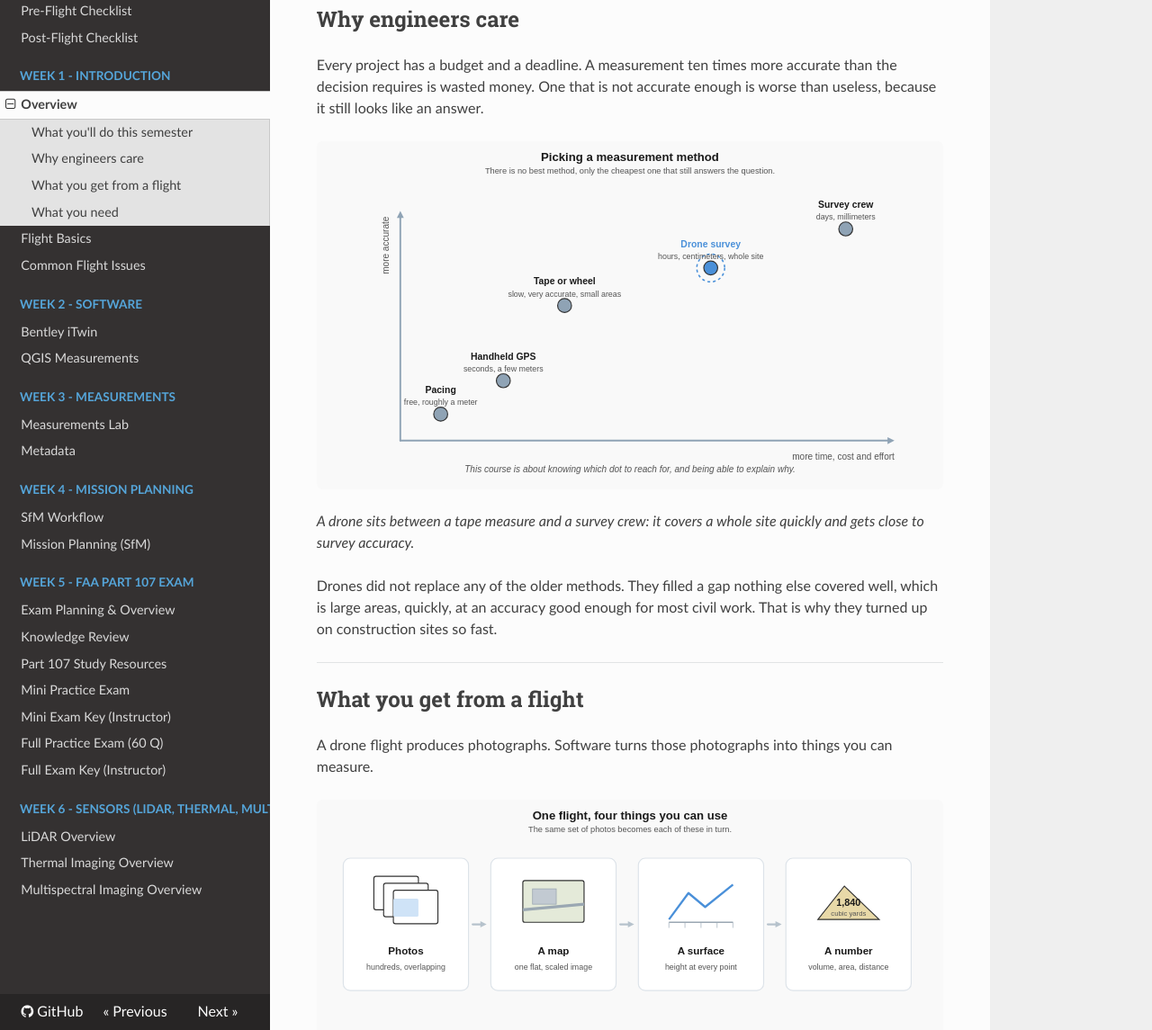
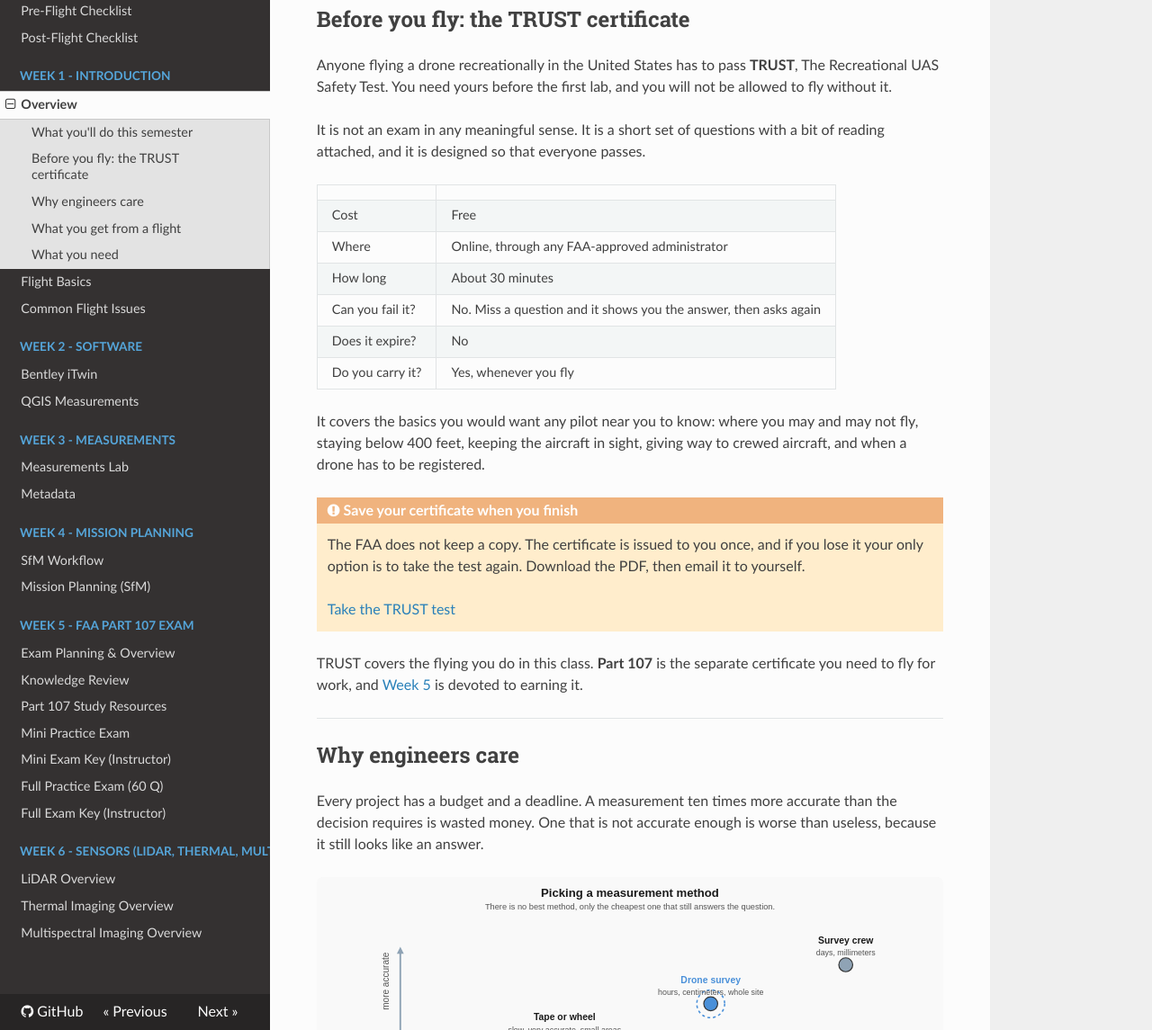
Before and after one commit to gus-p-williams/byu-cce-drone_measurements, an MkDocs documentation site: the page built from docs/week_01/class_overview.md, in a window 1280 px wide and 1400 px high, scrolled down 1165 px. Shown: the part 255-1400 px from the top of the window at 90% size. Built offline with MkDocs 1.6.1, drawn with Linux system fonts in a browser that asks for light colours; nearby versions of some CDN libraries; some of the changed text lies outside the part shown.

Commit message:
Week 1 overview: fly in the first lab, and add the TRUST requirement
Change the opening from flying in the first week to flying in the first lab,
and update the semester figure's subtitle to match.

Add a short section on the FAA TRUST certificate, placed early because it gates
the first lab rather than being a footnote. It covers what TRUST is, that it is
free and cannot be failed, roughly how long it takes, what it examines, and the
detail that catches people out: the FAA keeps no copy, so a lost certificate
means retaking the test.

Note that TRUST covers the flying done in this class while Part 107 is the
separate certificate needed for professional work, which keeps the page
consistent with the Week 5 recreational-versus-commercial table rather than
implying course flying needs Part 107.

Co-Authored-By: Claude Opus 5 <noreply@anthropic.com>

```diff
--- a/docs/week_01/class_overview.md
+++ b/docs/week_01/class_overview.md
@@ -2,7 +2,7 @@
 
 ![Students flying on campus](images/w01_overview_photo_placeholder.svg){ width="100%" }
 
-You will fly a drone in the first week of this class. By the end of the semester you will be able to
+You will fly a drone in the first lab of this class. By the end of the semester you will be able to
 put one over a construction site, turn what it saw into a map, measure something off that map, and
 defend the number when a client asks where it came from.
 
@@ -27,6 +27,38 @@ That last part is what makes this an engineering course rather than a flying cou
 Each week is a short lecture followed by something you actually do: a flight, a lab, or a piece of
 software. The [flight checklists](../flight_check_list/index.md) and
 [Flight Basics](flight_basics.md) are there whenever you need them.
+
+---
+
+## Before you fly: the TRUST certificate
+
+Anyone flying a drone recreationally in the United States has to pass **TRUST**, The Recreational
+UAS Safety Test. You need yours before the first lab, and you will not be allowed to fly without it.
+
+It is not an exam in any meaningful sense. It is a short set of questions with a bit of reading
+attached, and it is designed so that everyone passes.
+
+| | |
+|---|---|
+| Cost | Free |
+| Where | Online, through any FAA-approved administrator |
+| How long | About 30 minutes |
+| Can you fail it? | No. Miss a question and it shows you the answer, then asks again |
+| Does it expire? | No |
+| Do you carry it? | Yes, whenever you fly |
+
+It covers the basics you would want any pilot near you to know: where you may and may not fly,
+staying below 400 feet, keeping the aircraft in sight, giving way to crewed aircraft, and when a
+drone has to be registered.
+
+!!! warning "Save your certificate when you finish"
+    The FAA does not keep a copy. The certificate is issued to you once, and if you lose it your
+    only option is to take the test again. Download the PDF, then email it to yourself.
+
+    [Take the TRUST test](https://www.faa.gov/uas/recreational_flyers/knowledge_test_updates){target="_blank"}
+
+TRUST covers the flying you do in this class. **Part 107** is the separate certificate you need to
+fly for work, and [Week 5](../week_05/FAA_Exam_Planning_and_Overview.md) is devoted to earning it.
 
 ---
 
@@ -81,6 +113,8 @@ are answering.*
 
 ## What you need
 
+- **Your TRUST certificate**, before the first lab. See
+  [above](#before-you-fly-the-trust-certificate). This one is not optional.
 - **Nothing to buy.** Aircraft, controllers, and batteries are provided.
 - **A laptop** that can run QGIS, which is free.
 - **Closed-toe shoes and a jacket.** Some of this class happens outside.
```
Also changed, not shown: docs/week_01/images/w01_overview_semester.svg, 1 other file.
